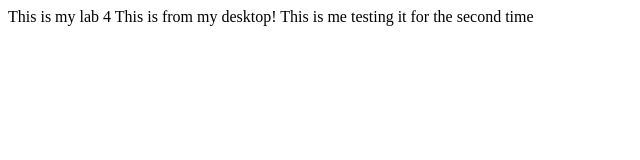
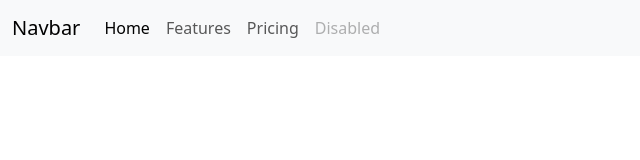
Before and after one commit to mbanga2/Lab4Test, a plain HTML site: page index.html in a window 1280 px wide. Shown: the whole page, without its empty margins (0-640 px from the left). Drawn offline with nearby package versions, Linux system fonts and the light colour scheme.

Commit message:
Navbar added

```diff
--- a/index.html
+++ b/index.html
@@ -1,6 +1,38 @@
-This is my lab 4
+<!doctype html>
+<html lang="en">
+  <head>
+    <meta charset="utf-8">
+    <meta name="viewport" content="width=device-width, initial-scale=1">
+    <title>Bootstrap demo</title>
+    <link href="https://cdn.jsdelivr.net/npm/bootstrap@5.3.8/dist/css/bootstrap.min.css" rel="stylesheet" integrity="sha384-sRIl4kxILFvY47J16cr9ZwB07vP4J8+LH7qKQnuqkuIAvNWLzeN8tE5YBujZqJLB" crossorigin="anonymous">
+  </head>
+  <body>
+    <script src="https://cdn.jsdelivr.net/npm/bootstrap@5.3.8/dist/js/bootstrap.bundle.min.js" integrity="sha384-FKyoEForCGlyvwx9Hj09JcYn3nv7wiPVlz7YYwJrWVcXK/BmnVDxM+D2scQbITxI" crossorigin="anonymous"></script>
 
-This is from my desktop!
+    <nav class="navbar navbar-expand-lg bg-body-tertiary">
+  <div class="container-fluid">
+    <a class="navbar-brand" href="#">Navbar</a>
+    <button class="navbar-toggler" type="button" data-bs-toggle="collapse" data-bs-target="#navbarNav" aria-controls="navbarNav" aria-expanded="false" aria-label="Toggle navigation">
+      <span class="navbar-toggler-icon"></span>
+    </button>
+    <div class="collapse navbar-collapse" id="navbarNav">
+      <ul class="navbar-nav">
+        <li class="nav-item">
+          <a class="nav-link active" aria-current="page" href="#">Home</a>
+        </li>
+        <li class="nav-item">
+          <a class="nav-link" href="#">Features</a>
+        </li>
+        <li class="nav-item">
+          <a class="nav-link" href="#">Pricing</a>
+        </li>
+        <li class="nav-item">
+          <a class="nav-link disabled" aria-disabled="true">Disabled</a>
+        </li>
+      </ul>
+    </div>
+  </div>
+</nav>
 
-
-This is me testing it for the second time
+</body>
+</html>
```
